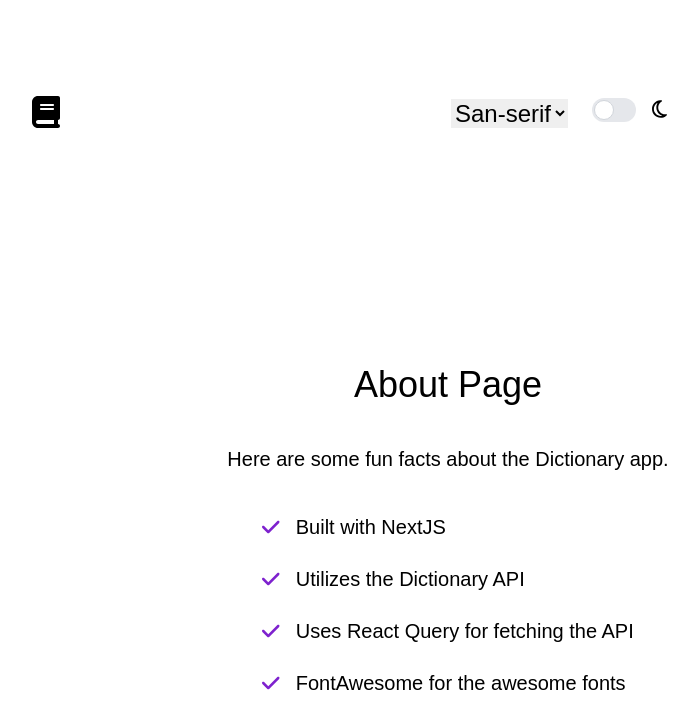
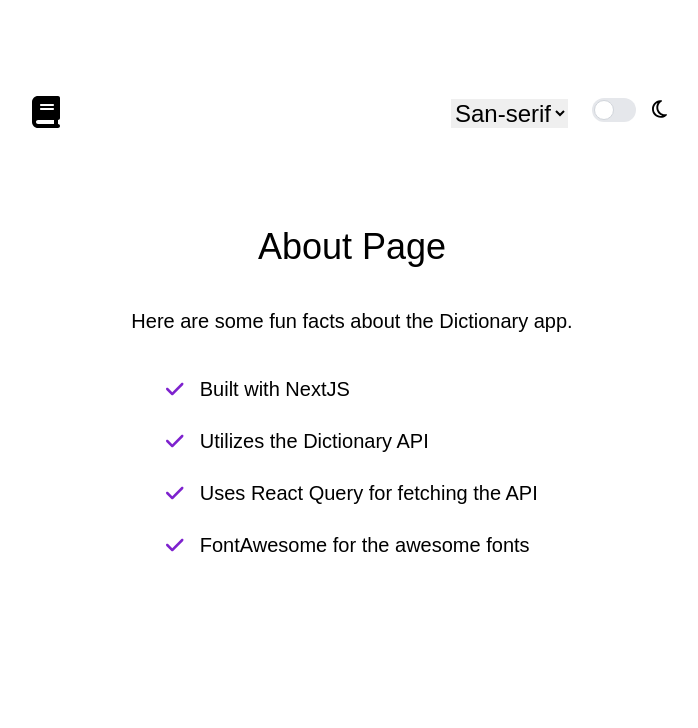
Before and after one commit to CarlaCarrasco/next-dicitonary, a Next.js app: page /about in a window 1280 px wide. Shown: the top 728 px of the page, without its empty margins (288-986 px from the left). Built offline with nearby package versions, Linux system fonts and the light colour scheme.

Commit message:
Add dynamic routing for single word serach

```diff
--- a/src/app/about/page.tsx
+++ b/src/app/about/page.tsx
@@ -3,10 +3,7 @@ import { faCheck } from "@fortawesome/free-solid-svg-icons";
 import "@/app/globals.css";
 const AboutPage = () => {
   return (
-    <main
-      id="main"
-      className="flex flex-col gap-10 items-center justify-center min-h-screen"
-    >
+    <div className="flex flex-col gap-10 items-center justify-center mt-24">
       <h1 className="text-4xl">About Page</h1>
       <p className="text-xl">
         Here are some fun facts about the Dictionary app.
@@ -37,7 +34,7 @@ const AboutPage = () => {
           FontAwesome for the awesome fonts
         </li>
       </ul>
-    </main>
+    </div>
   );
 };
 
--- a/src/app/components/Description.tsx
+++ b/src/app/components/Description.tsx
@@ -3,15 +3,12 @@ import "./component.css";
 import { FontAwesomeIcon } from "@fortawesome/react-fontawesome";
 import { faPlay } from "@fortawesome/free-solid-svg-icons";
 import { useQuery } from "@tanstack/react-query";
-import { useContext } from "react";
-import { ThemeContext } from "../ThemeProvider";
 import fetchDefinition from "../fetchDefinition";
 
-const Description = () => {
-  const { theme } = useContext(ThemeContext);
+const Description = ({ word }: { word: string }) => {
   const { isPending, data } = useQuery({
-    queryKey: ["def", theme.word],
-    queryFn: () => fetchDefinition(theme.word),
+    queryKey: ["def", word],
+    queryFn: () => fetchDefinition(word),
   });
   if (isPending) {
     return <div>Loading...</div>;
--- a/src/app/page.tsx
+++ b/src/app/page.tsx
@@ -1,26 +1,18 @@
-// "use client";
-// import { useContext } from "react";
-// import { QueryClient, QueryClientProvider } from "@tanstack/react-query";
+"use client";
 import Link from "next/link";
 import Description from "./components/Description";
 import SearchBar from "./components/SearchBar";
-// import { ThemeContext } from "./ThemeProvider";
 import "./globals.css";
+import { useContext } from "react";
+import { ThemeContext } from "./ThemeProvider";
 
 export default function Home() {
-  // const { theme } = useContext(ThemeContext);
-  // const queryClient = new QueryClient({
-  //   defaultOptions: {
-  //     queries: {
-  //       staleTime: Infinity,
-  //     },
-  //   },
-  // });
+  const { theme } = useContext(ThemeContext);
 
   return (
     <>
       <SearchBar />
-      <Description />
+      <Description word={theme.word} />
       <Link href="/about">About the dictionary app</Link>
     </>
   );
--- /dev/null
+++ b/src/app/word/[word]/page.tsx
@@ -0,0 +1,12 @@
+import Description from "@/app/components/Description";
+
+const Page = ({ params }: { params: { word: string } }) => {
+  return (
+    <div>
+      <h1>{params.word}</h1>
+      <Description word={params.word} />
+    </div>
+  );
+};
+
+export default Page;
```
